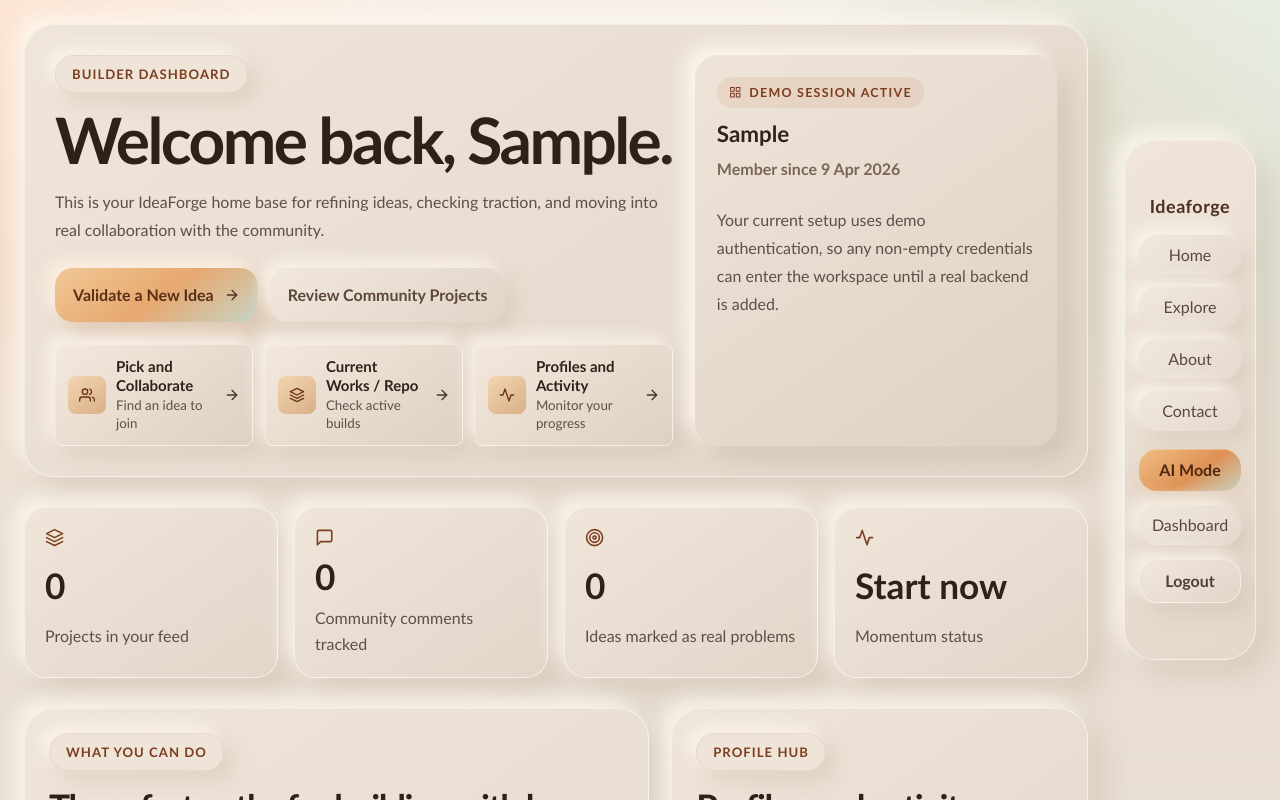
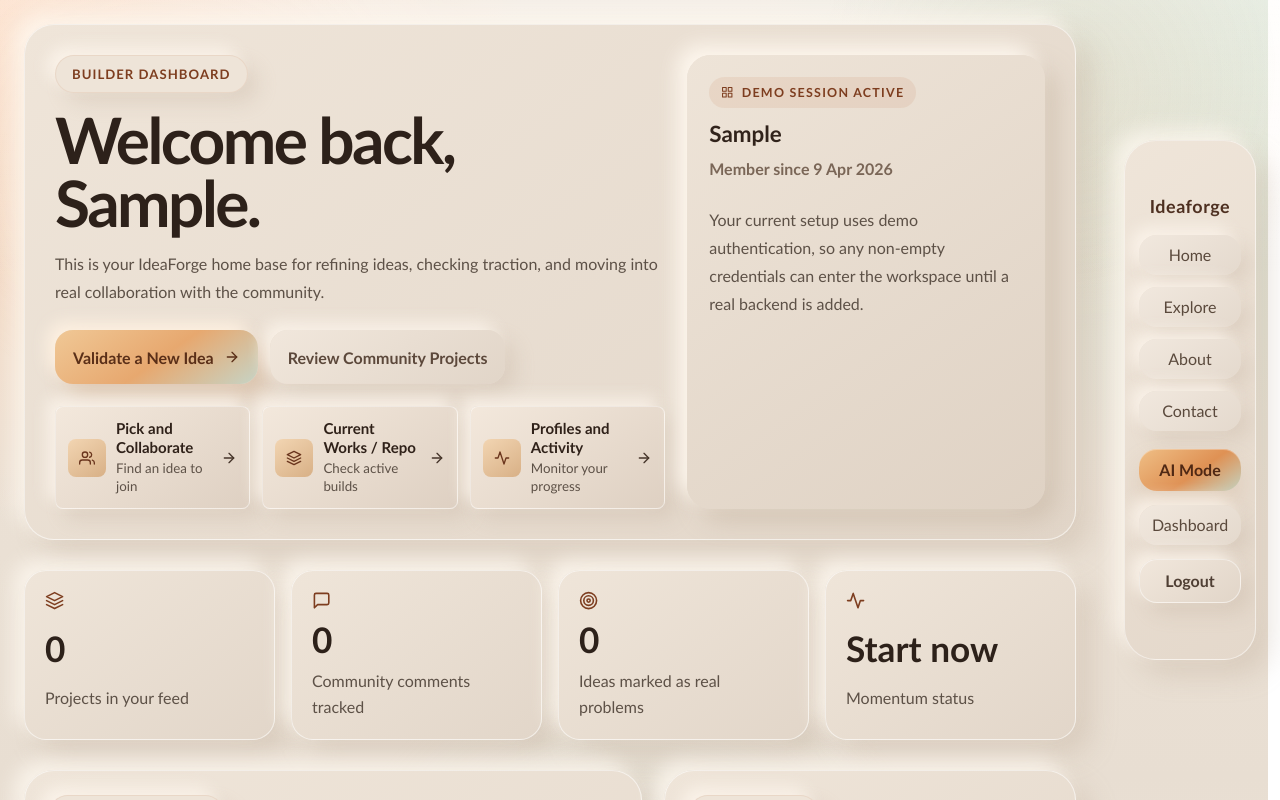
Before and after one commit to kritagya025/React_Project, a React (Vite) app in the folder my-react-app/: page /login in a window 1280 px wide. Both pictures are taken after typing "Sample", "Sample123" into the empty fields and a click on the button "Login to Dashboard". Shown: the top 800 px of the page. Built offline with nearby package versions, Linux system fonts and the light colour scheme.

Commit message:
feat: enhance dashboard UX with smooth scrolling and animations

```diff
--- a/my-react-app/src/Styles/Dashboard.css
+++ b/my-react-app/src/Styles/Dashboard.css
@@ -2,6 +2,23 @@
   display: grid;
   gap: 30px;
   padding-bottom: 56px;
+}
+
+.dashboard-reveal {
+  opacity: 0;
+  transform: translate3d(0, 34px, 0) scale(0.985);
+  filter: blur(10px);
+  transition:
+    opacity 0.85s cubic-bezier(0.16, 1, 0.3, 1),
+    transform 0.95s cubic-bezier(0.16, 1, 0.3, 1),
+    filter 0.95s cubic-bezier(0.16, 1, 0.3, 1);
+  will-change: opacity, transform, filter;
+}
+
+.dashboard-reveal.is-visible {
+  opacity: 1;
+  transform: translate3d(0, 0, 0) scale(1);
+  filter: blur(0);
 }
 
 .dashboard-hero,
@@ -110,11 +127,14 @@
   background: linear-gradient(145deg, #f3e8dc, #ded0c2);
   box-shadow: var(--shadow-md);
   border: 1px solid rgba(255, 255, 255, 0.48);
-  transition: transform 0.25s ease, box-shadow 0.25s ease;
+  transition:
+    transform 0.34s cubic-bezier(0.16, 1, 0.3, 1),
+    box-shadow 0.34s cubic-bezier(0.16, 1, 0.3, 1),
+    background 0.34s ease;
 }
 
 .dashboard-command-button:hover {
-  transform: translateY(-2px);
+  transform: translateY(-4px);
   box-shadow: 0 16px 26px rgba(175, 155, 134, 0.24);
 }
 
@@ -143,6 +163,12 @@
   border-radius: 8px;
   color: #6a351d;
   background: linear-gradient(145deg, #f2d5b2, #d8b086);
+  transition: transform 0.34s cubic-bezier(0.16, 1, 0.3, 1);
+}
+
+.dashboard-command-button:hover .dashboard-command-icon,
+.dashboard-feature-card:hover .dashboard-feature-icon {
+  transform: translateY(-2px) rotate(-3deg) scale(1.04);
 }
 
 .dashboard-profile-card {
@@ -192,6 +218,17 @@
   gap: 8px;
   padding: 20px;
   border-radius: 22px;
+  transition:
+    transform 0.34s cubic-bezier(0.16, 1, 0.3, 1),
+    box-shadow 0.34s cubic-bezier(0.16, 1, 0.3, 1);
+}
+
+.dashboard-stat-card:hover,
+.dashboard-feature-card:hover,
+.dashboard-activity-item:hover,
+.dashboard-quick-link:hover {
+  transform: translateY(-4px);
+  box-shadow: 0 18px 32px rgba(175, 155, 134, 0.26);
 }
 
 .dashboard-stat-card svg {
@@ -245,6 +282,9 @@
   gap: 14px;
   padding: 20px;
   border-radius: 24px;
+  transition:
+    transform 0.34s cubic-bezier(0.16, 1, 0.3, 1),
+    box-shadow 0.34s cubic-bezier(0.16, 1, 0.3, 1);
 }
 
 .dashboard-feature-icon {
@@ -258,6 +298,7 @@
   box-shadow: -6px -6px 12px rgba(255, 248, 240, 0.9),
     8px 8px 14px rgba(180, 149, 119, 0.24);
   font-size: 1.2rem;
+  transition: transform 0.34s cubic-bezier(0.16, 1, 0.3, 1);
 }
 
 .dashboard-feature-card h3 {
@@ -285,6 +326,9 @@
 .dashboard-activity-item {
   padding: 16px 18px;
   border-radius: 18px;
+  transition:
+    transform 0.34s cubic-bezier(0.16, 1, 0.3, 1),
+    box-shadow 0.34s cubic-bezier(0.16, 1, 0.3, 1);
 }
 
 .dashboard-activity-item {
@@ -305,6 +349,23 @@
 .dashboard-empty-state {
   display: grid;
   gap: 12px;
+}
+
+.dashboard-command-button:nth-child(2),
+.dashboard-stat-card:nth-child(2),
+.dashboard-feature-card:nth-child(2),
+.dashboard-side-card:nth-child(2) {
+  transition-delay: 0.08s;
+}
+
+.dashboard-command-button:nth-child(3),
+.dashboard-stat-card:nth-child(3),
+.dashboard-feature-card:nth-child(3) {
+  transition-delay: 0.16s;
+}
+
+.dashboard-stat-card:nth-child(4) {
+  transition-delay: 0.24s;
 }
 
 @media (max-width: 980px) {
@@ -351,3 +412,32 @@
     min-height: 68px;
   }
 }
+
+@media (prefers-reduced-motion: reduce) {
+  .dashboard-reveal {
+    opacity: 1;
+    transform: none;
+    filter: none;
+    transition: none;
+  }
+
+  .dashboard-command-button,
+  .dashboard-command-icon,
+  .dashboard-stat-card,
+  .dashboard-feature-card,
+  .dashboard-feature-icon,
+  .dashboard-quick-link,
+  .dashboard-activity-item {
+    transition: none;
+  }
+
+  .dashboard-command-button:hover,
+  .dashboard-command-button:hover .dashboard-command-icon,
+  .dashboard-stat-card:hover,
+  .dashboard-feature-card:hover,
+  .dashboard-feature-card:hover .dashboard-feature-icon,
+  .dashboard-activity-item:hover,
+  .dashboard-quick-link:hover {
+    transform: none;
+  }
+}
--- a/my-react-app/src/index.css
+++ b/my-react-app/src/index.css
@@ -44,6 +44,8 @@
 
 html {
   scroll-behavior: smooth;
+  scroll-padding-top: 28px;
+  scrollbar-gutter: stable;
 }
 
 body {
@@ -53,6 +55,7 @@ body {
   background: transparent;
   color: var(--text);
   overflow-x: hidden;
+  overscroll-behavior-y: contain;
 }
 
 body::before {
@@ -100,3 +103,27 @@ img {
   max-width: 100%;
   display: block;
 }
+
+::-webkit-scrollbar {
+  width: 12px;
+}
+
+::-webkit-scrollbar-track {
+  background: rgba(229, 218, 205, 0.72);
+}
+
+::-webkit-scrollbar-thumb {
+  background: linear-gradient(180deg, #c98755, #778f79);
+  border: 3px solid rgba(229, 218, 205, 0.72);
+  border-radius: 999px;
+}
+
+::-webkit-scrollbar-thumb:hover {
+  background: linear-gradient(180deg, #b96c3c, #607b65);
+}
+
+@media (prefers-reduced-motion: reduce) {
+  html {
+    scroll-behavior: auto;
+  }
+}
--- a/my-react-app/src/pages/Dashboard.jsx
+++ b/my-react-app/src/pages/Dashboard.jsx
@@ -1,4 +1,4 @@
-import React from "react";
+import React, { useEffect, useRef } from "react";
 import {
   FiActivity,
   FiArrowRight,
@@ -69,6 +69,41 @@ const dashboardActionButtons = [
 function Dashboard() {
   const { isAuthenticated, user } = useAuth();
   const { projects } = useProjects();
+  const dashboardRef = useRef(null);
+
+  useEffect(() => {
+    const dashboardNode = dashboardRef.current;
+
+    if (!dashboardNode) {
+      return undefined;
+    }
+
+    const revealNodes = dashboardNode.querySelectorAll(".dashboard-reveal");
+
+    if (!("IntersectionObserver" in window)) {
+      revealNodes.forEach((node) => node.classList.add("is-visible"));
+      return undefined;
+    }
+
+    const observer = new IntersectionObserver(
+      (entries) => {
+        entries.forEach((entry) => {
+          if (entry.isIntersecting) {
+            entry.target.classList.add("is-visible");
+            observer.unobserve(entry.target);
+          }
+        });
+      },
+      {
+        rootMargin: "0px 0px -12% 0px",
+        threshold: 0.16,
+      }
+    );
+
+    revealNodes.forEach((node) => observer.observe(node));
+
+    return () => observer.disconnect();
+  }, []);
 
   if (!isAuthenticated) {
     return <Navigate to="/login" replace />;
@@ -88,9 +123,54 @@ function Dashboard() {
     year: "numeric",
   });
 
+  const handleAnchorClick = (event, targetId) => {
+    const target = document.querySelector(targetId);
+
+    if (!target) {
+      return;
+    }
+
+    event.preventDefault();
+
+    const userPrefersReducedMotion = window.matchMedia(
+      "(prefers-reduced-motion: reduce)"
+    ).matches;
+    const targetPosition =
+      target.getBoundingClientRect().top + window.scrollY - 24;
+
+    if (userPrefersReducedMotion) {
+      window.scrollTo(0, targetPosition);
+      return;
+    }
+
+    const startPosition = window.scrollY;
+    const distance = targetPosition - startPosition;
+    const duration = Math.min(1100, Math.max(620, Math.abs(distance) * 0.72));
+    let startTime = null;
+
+    const easeOutQuint = (progress) => 1 - Math.pow(1 - progress, 5);
+
+    const animateScroll = (currentTime) => {
+      if (startTime === null) {
+        startTime = currentTime;
+      }
+
+      const elapsed = currentTime - startTime;
+      const progress = Math.min(elapsed / duration, 1);
+
+      window.scrollTo(0, startPosition + distance * easeOutQuint(progress));
+
+      if (progress < 1) {
+        window.requestAnimationFrame(animateScroll);
+      }
+    };
+
+    window.requestAnimationFrame(animateScroll);
+  };
+
   return (
-    <div className="dashboard-page page-shell">
-      <section className="dashboard-hero page-fade page-fade-1">
+    <div className="dashboard-page page-shell" ref={dashboardRef}>
+      <section className="dashboard-hero dashboard-reveal page-fade page-fade-1">
         <div className="dashboard-hero-copy">
           <span className="section-tag">Builder Dashboard</span>
           <h1>Welcome back, {user.displayName}.</h1>
@@ -130,7 +210,12 @@ function Dashboard() {
                   {content}
                 </Link>
               ) : (
-                <a key={action.label} href={action.to} className="dashboard-command-button">
+                <a
+                  key={action.label}
+                  href={action.to}
+                  className="dashboard-command-button"
+                  onClick={(event) => handleAnchorClick(event, action.to)}
+                >
                   {content}
                 </a>
               );
@@ -152,31 +237,31 @@ function Dashboard() {
         </div>
       </section>
 
-      <section className="dashboard-stats page-fade page-fade-2">
-        <article className="dashboard-stat-card">
+      <section className="dashboard-stats dashboard-reveal page-fade page-fade-2">
+        <article className="dashboard-stat-card dashboard-reveal">
           <FiLayers />
           <strong>{projects.length}</strong>
           <span>Projects in your feed</span>
         </article>
-        <article className="dashboard-stat-card">
+        <article className="dashboard-stat-card dashboard-reveal">
           <FiMessageSquare />
           <strong>{totalComments}</strong>
           <span>Community comments tracked</span>
         </article>
-        <article className="dashboard-stat-card">
+        <article className="dashboard-stat-card dashboard-reveal">
           <FiTarget />
           <strong>{strongProjects}</strong>
           <span>Ideas marked as real problems</span>
         </article>
-        <article className="dashboard-stat-card">
+        <article className="dashboard-stat-card dashboard-reveal">
           <FiActivity />
           <strong>{projects.length === 0 ? "Start now" : "Live"}</strong>
           <span>Momentum status</span>
         </article>
       </section>
 
-      <section className="dashboard-content page-fade page-fade-3">
-        <div className="dashboard-feature-panel">
+      <section className="dashboard-content dashboard-reveal page-fade page-fade-3">
+        <div className="dashboard-feature-panel dashboard-reveal">
           <div className="dashboard-section-heading">
             <span className="section-tag">What You Can Do</span>
             <h2>Three fast paths for building with less friction.</h2>
@@ -187,14 +272,18 @@ function Dashboard() {
               const Icon = feature.icon;
 
               return (
-                <article key={feature.title} className="dashboard-feature-card">
+                <article key={feature.title} className="dashboard-feature-card dashboard-reveal">
                   <div className="dashboard-feature-icon">
                     <Icon />
                   </div>
                   <h3>{feature.title}</h3>
                   <p>{feature.description}</p>
                   {feature.to.startsWith("#") ? (
-                    <a href={feature.to} className="dashboard-inline-link">
+                    <a
+                      href={feature.to}
+                      className="dashboard-inline-link"
+                      onClick={(event) => handleAnchorClick(event, feature.to)}
+                    >
                       {feature.actionLabel}
                       <FiArrowRight />
                     </a>
@@ -211,7 +300,7 @@ function Dashboard() {
         </div>
 
         <aside className="dashboard-sidebar">
-          <section className="dashboard-side-card" id="profile-activity">
+          <section className="dashboard-side-card dashboard-reveal" id="profile-activity">
             <div className="dashboard-section-heading">
               <span className="section-tag">Profile Hub</span>
               <h2>Profiles and activity</h2>
@@ -233,7 +322,7 @@ function Dashboard() {
             </div>
           </section>
 
-          <section className="dashboard-side-card" id="current-works">
+          <section className="dashboard-side-card dashboard-reveal" id="current-works">
             <div className="dashboard-section-heading">
               <span className="section-tag">Current Works</span>
               <h2>Your works and repo feed</h2>
```
